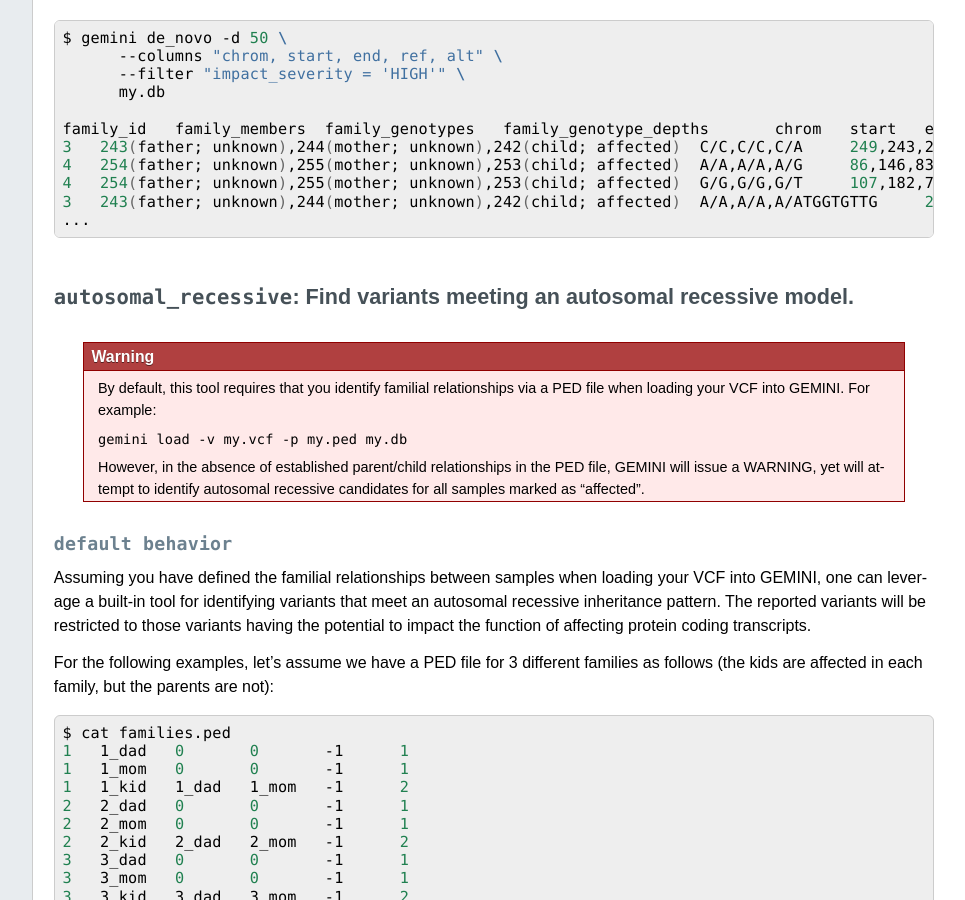
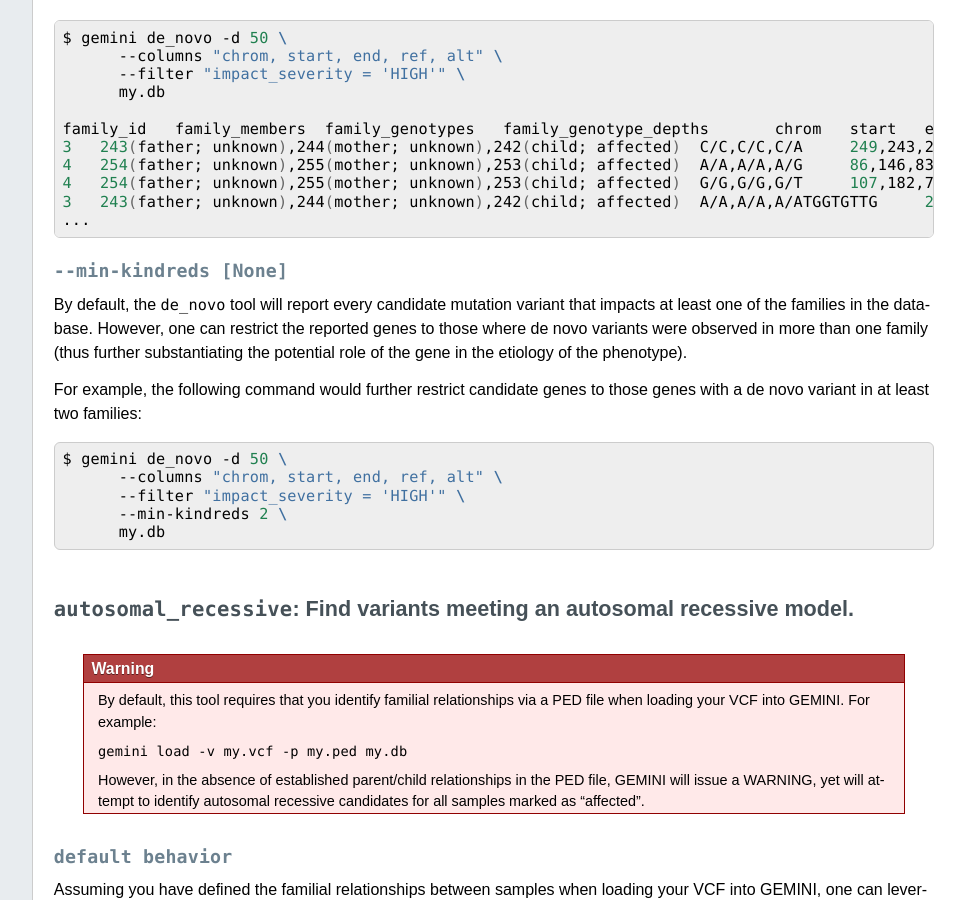
Before and after one commit to arq5x/gemini, a Sphinx documentation site: the page built from docs/content/tools.rst, in a window 1280 px wide and 900 px high, scrolled down 4084 px. Shown: the whole window, without its empty margins (224-1189 px from the left). Built offline with Sphinx 7.4.7, drawn with Linux system fonts in a browser that asks for light colours; formulas are drawn with MathJax 3; pages that are not in the unit, such as notebooks, are missing from menus; comment, search, counter and statistics services are not loaded; the version number is read from the project's files by our own code.

Commit message:
add --min-kindreds to de_novo tool.

```diff
--- a/docs/content/tools.rst
+++ b/docs/content/tools.rst
@@ -274,6 +274,24 @@ following:
     4	254(father; unknown),255(mother; unknown),253(child; affected)	G/G,G/G,G/T	107,182,72	chr1	12854400	12854401	G	T
     3	243(father; unknown),244(mother; unknown),242(child; affected)	A/A,A/A,A/ATGGTGTTG	211,208,208	chr1	12855995	12855996	A	ATGGTGTTG
     ...
+
+-------------------------
+``--min-kindreds [None]``
+-------------------------
+By default, the ``de_novo`` tool will report every candidate mutation variant
+that impacts at least one of the families in the database.  However, one
+can restrict the reported genes to those where de novo variants
+were observed in more than one family (thus further substantiating the potential role of the gene in the etiology of the phenotype).
+
+For example, the following command would further restrict candidate genes to those genes with a de novo variant in at least two families:
+
+.. code-block:: bash
+
+    $ gemini de_novo -d 50 \
+          --columns "chrom, start, end, ref, alt" \
+          --filter "impact_severity = 'HIGH'" \
+          --min-kindreds 2 \
+          my.db
 
 
 
```
Also changed, not shown: 2 other files.
